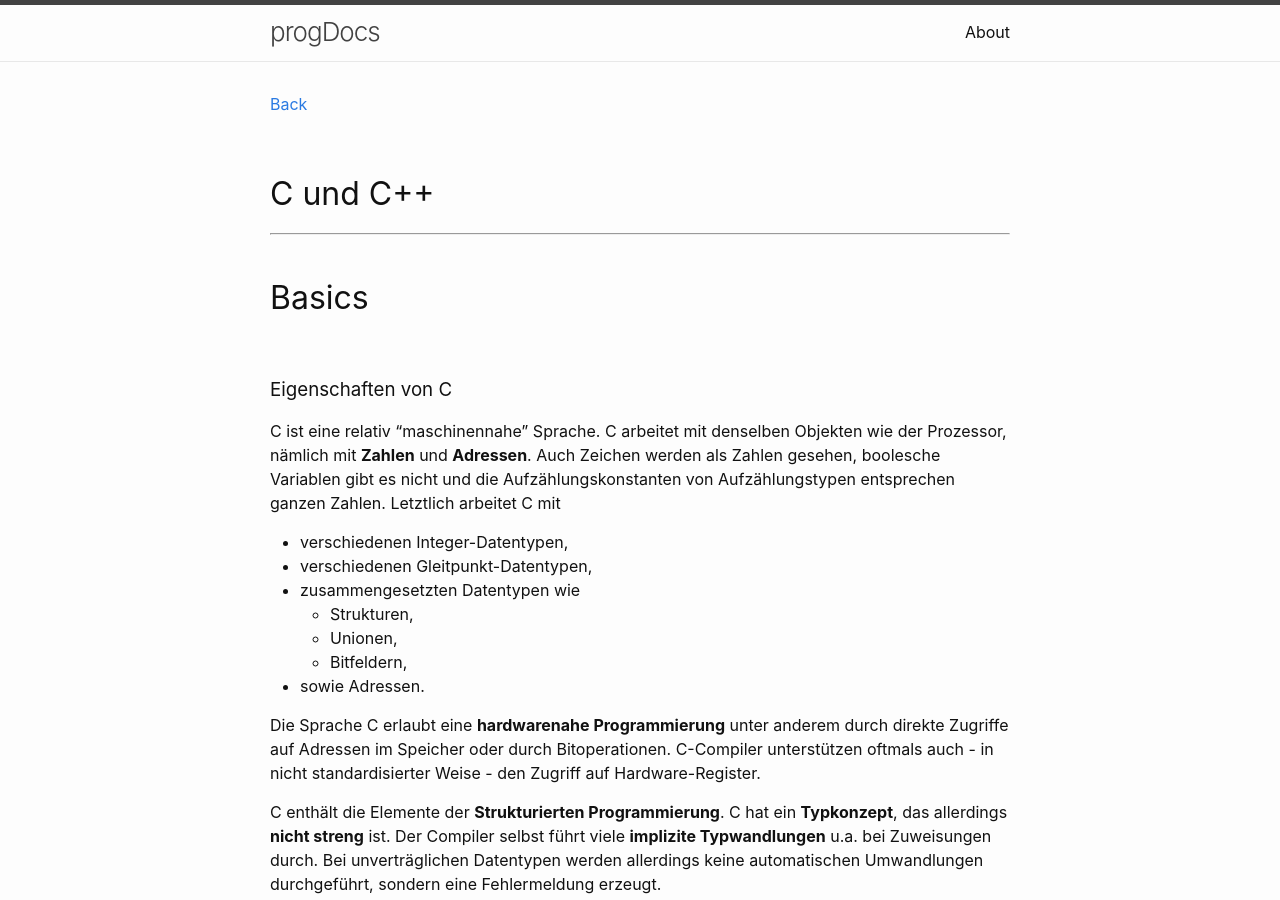
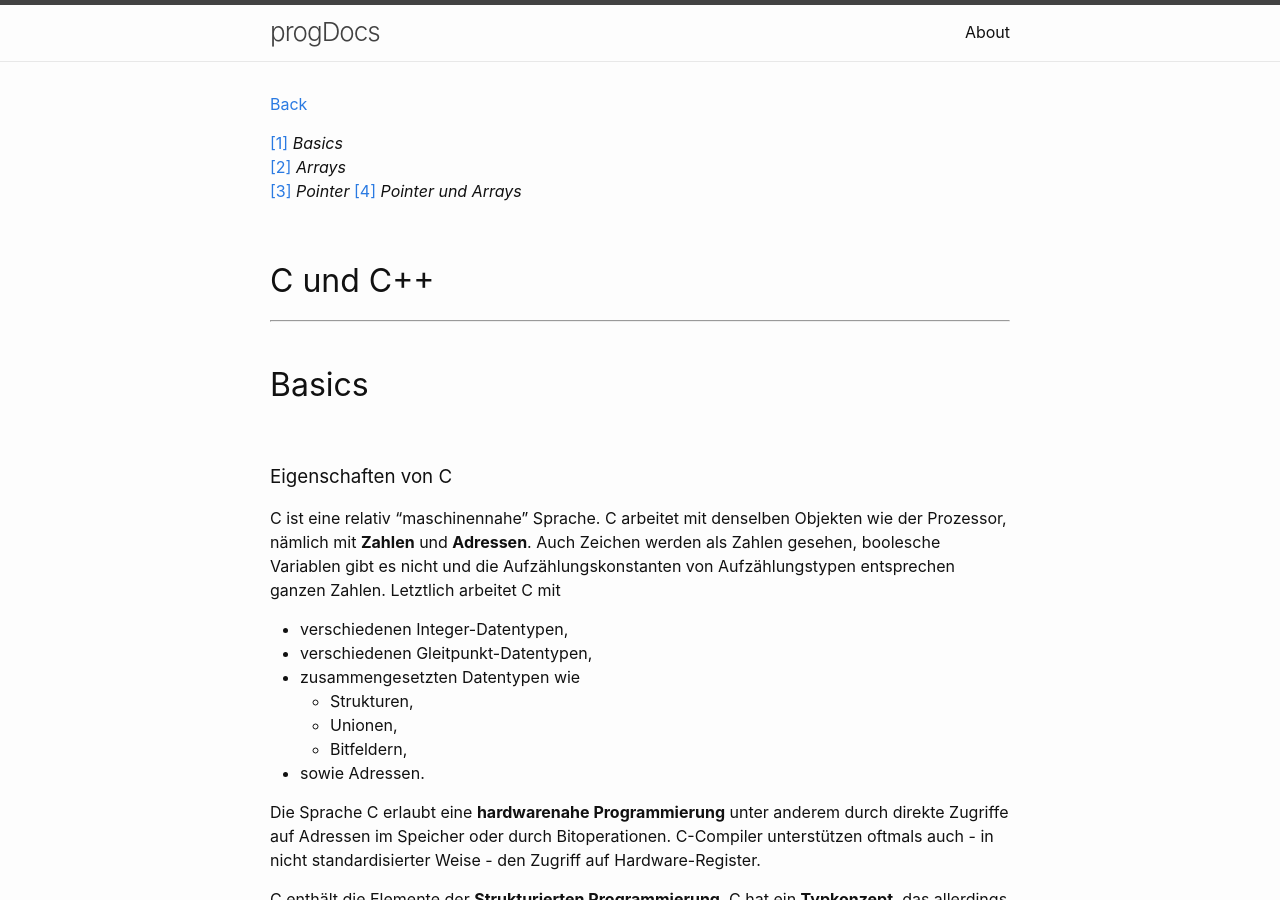
Before and after one commit to Hautaklyttn/progDocs, a Jekyll site: the page built from docs/articles/c_cpp.md, in a window 1280 px wide and 900 px high. Built offline with Jekyll 4.4.1, drawn with Linux system fonts in a browser that asks for light colours.

Commit message:
Update c_cpp.md

```diff
--- a/docs/articles/c_cpp.md
+++ b/docs/articles/c_cpp.md
@@ -3,6 +3,11 @@ layout: default
 ---
 
 [Back](../)
+
+[[1]](#ch1) *Basics*
+[[2]](#ch2) *Arrays*
+[[3]](#ch3) *Pointer*
+[[4]](#ch4) *Pointer und Arrays*
 
 &nbsp;
 
@@ -11,6 +16,7 @@ layout: default
 
 &nbsp;
 
+<a name="ch1"></a>
 # Basics
 
 &nbsp;
@@ -135,6 +141,9 @@ Das Programm nutzt zur Aufzählung von Konstanten den Datentyp *enum color*. Bei
 
 &nbsp;
 
+&nbsp;
+
+<a name="ch2"></a>
 # Arrays
 
 In C gibt es im Gegensatz zu anderen Sprachen **kein Schlüsselwort array**. Der C-Compiler erkennt ein Array an den eckigen Klammern, die bei der Definition die Anzahl der Elemente enthalten. Die **Anzahl der Elemente** muss immer eine positive ganze Zahl sein. Sie kann gegeben sein durch eine Konstante oder einen konstanten Ausdruck, **nicht aber durch eine Variable**. Dies bedeutet, dass die Größe nicht dynamisch zugeordnet werden kann. Dennoch können Arrays mit einer zur Laufzeit berechneten Größe mit Hilfe der Funktion `malloc()` oder `calloc()` konstruiert werden.
@@ -216,6 +225,9 @@ Da Zeichenketten vom Compiler intern als *char*-Arrays gespeichert werden, ist d
 
 &nbsp;
 
+&nbsp;
+
+<a name="ch3"></a>
 # Pointer
 
 ### Addition und Subtraktion
@@ -296,6 +308,9 @@ int main () {
 
 &nbsp;
 
+&nbsp;
+
+<a name="ch4"></a>
 # Pointer und Arrays
 
 ### Vergleich von char-Arrays und Pointern auf Zeichenketten
```
